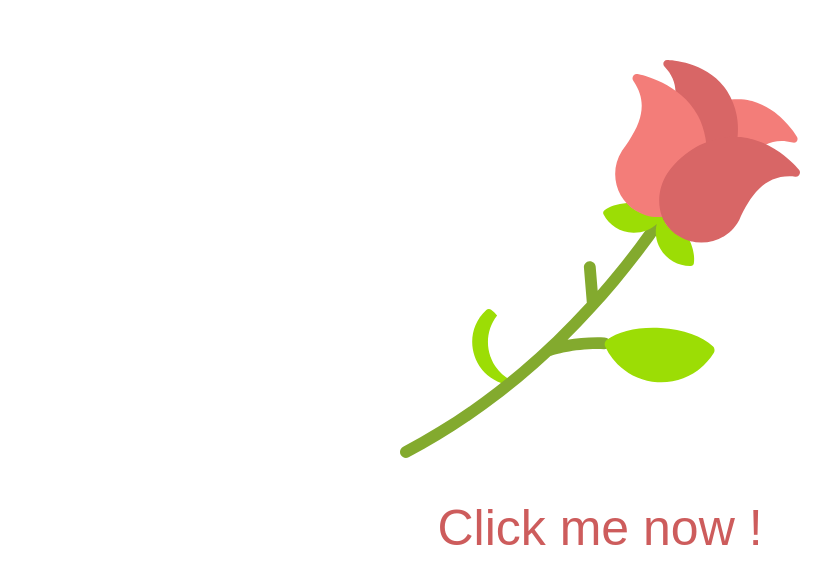
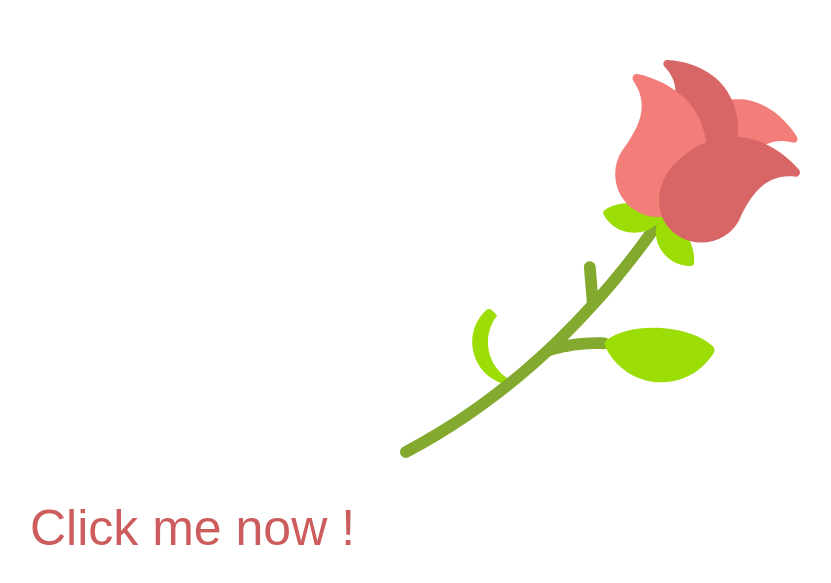
Before and after one commit to phucvo0903/8-3-, a plain HTML site: page index.html in a window 1280 px wide. Shown: the part 141-724 px from the top of the page, without its empty margins (40-871 px from the left). Drawn offline with nearby package versions, Linux system fonts and the light colour scheme.

Commit message:
Update index.html

```diff
--- a/index.html
+++ b/index.html
@@ -1,6 +1,5 @@
 <!DOCTYPE html>
 <html lang="en">
-
 <head>
     <meta charset="UTF-8">
     <meta http-equiv="X-UA-Compatible" content="IE=edge">
@@ -18,7 +17,8 @@
     <style>
         .container {
             display: flex;
-            justify-content: center;
+            flex-wrap: wrap;
+            justify-content: space-between;
             align-items: center;
             height: 97vh;
         }
```
